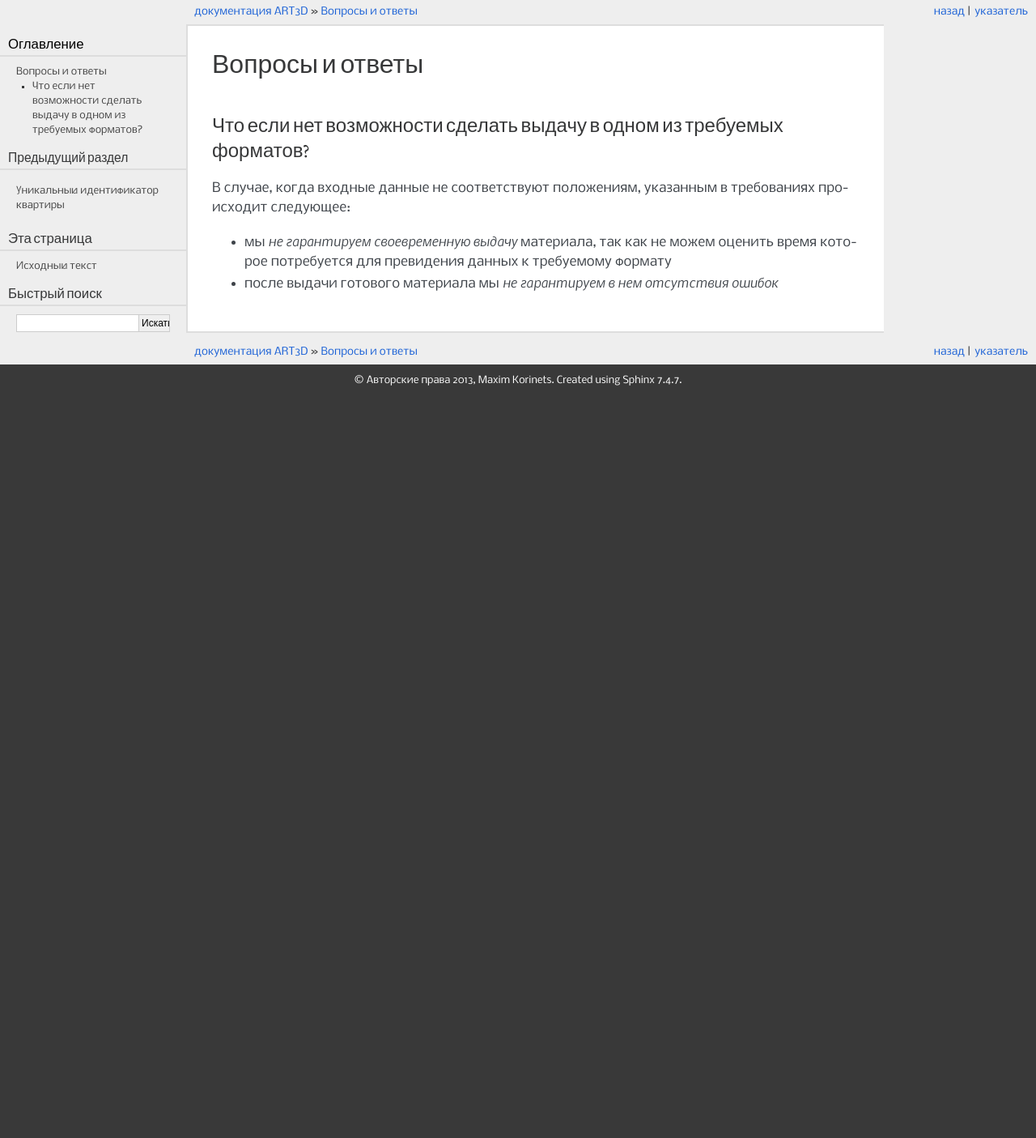
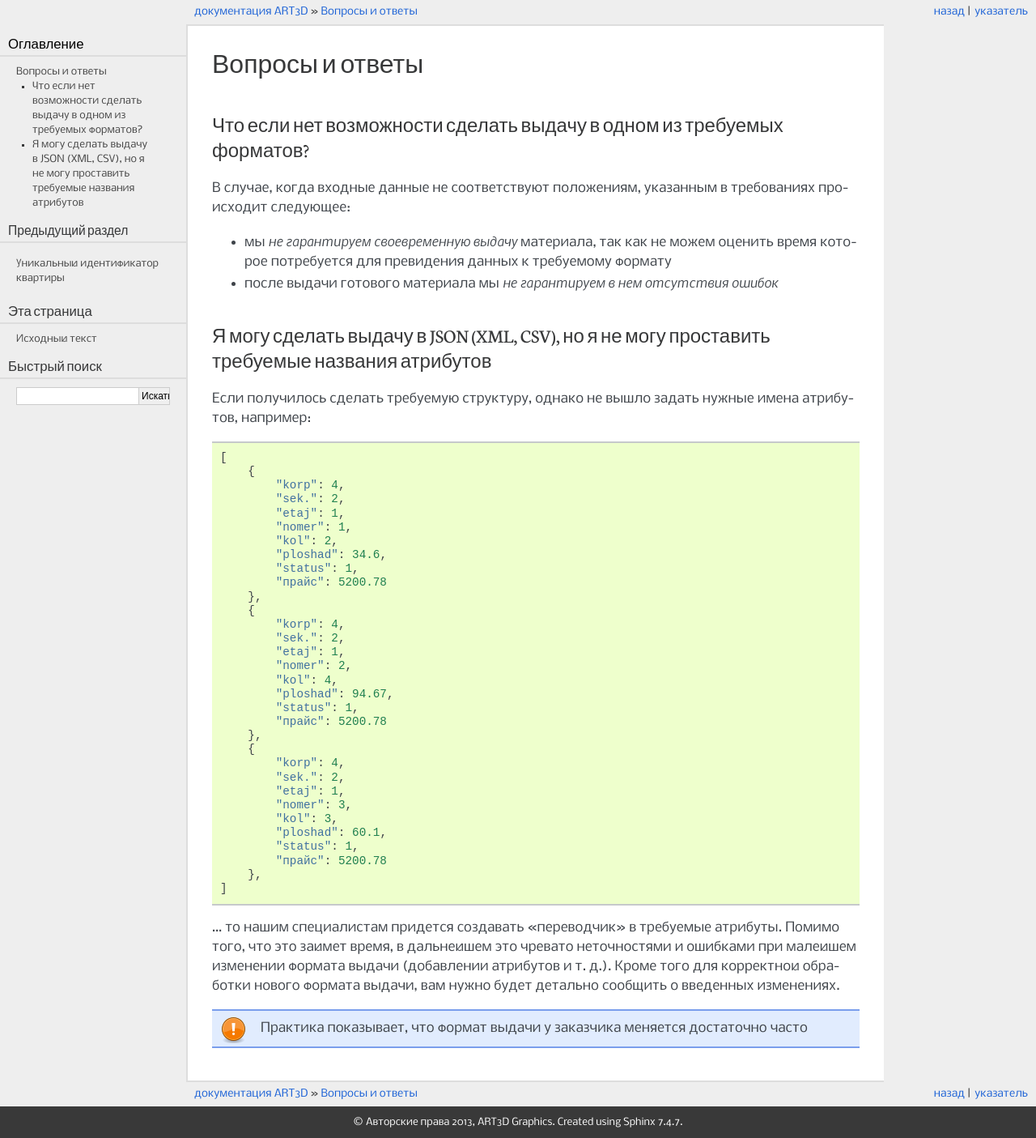
Before and after one commit to art3d-dev/docs, a Sphinx documentation site: the page built from source/faq.rst, in a window 1280 px wide. Shown: the whole page at 81% size. Built offline with Sphinx 7.4.7, drawn with Linux system fonts in a browser that asks for light colours; before the commit the page ends 900 px from its top, so only the background shows below that.

Commit message:
added to faq, CSV

```diff
--- a/source/JSON.rst
+++ b/source/JSON.rst
@@ -119,7 +119,7 @@ JSON для прямого подключения к сайту
      }
     }
 
-Где ``4-3-1``, ``4-3-2`` и ``4-3-3`` - :doc:`уникальные идентификаторы </id>`,
+``4-3-1``, ``4-3-2`` и ``4-3-3`` - :doc:`уникальные идентификаторы </id>`,
 состоящие из номера `очереди`, номера `корпуса` и номера `квартиры`
 
  .. note::
--- a/source/conf.py
+++ b/source/conf.py
@@ -41,7 +41,7 @@ master_doc = 'index'
 
 # General information about the project.
 project = u'ART3D'
-copyright = u'2013, Maxim Korinets'
+copyright = u'2013, ART3D Graphics'
 
 # The version info for the project you're documenting, acts as replacement for
 # |version| and |release|, also used in various other places throughout the
--- a/source/faq.rst
+++ b/source/faq.rst
@@ -3,7 +3,7 @@
 ================
 
 Что если нет возможности сделать выдачу в одном из требуемых форматов?
-=========================================================================
+======================================================================
 
 В случае, когда входные данные не соответствуют положениям, указанным в
 требованиях происходит следующее:
@@ -11,3 +11,54 @@
 * мы *не гарантируем своевременную выдачу* материала, так как не можем оценить
   время которое потребуется для превидения данных к требуемому формату
 * после выдачи готового материала мы *не гарантируем в нем отсутствия ошибок*
+
+Я могу сделать выдачу в JSON (XML, CSV), но я не могу проставить требуемые названия атрибутов
+=============================================================================================
+
+Если получилось сделать требуемую структуру, однако не вышло задать нужные
+имена атрибутов, например::
+
+    [
+        {
+            "korp": 4,
+            "sek.": 2,
+            "etaj": 1,
+            "nomer": 1,
+            "kol": 2,
+            "ploshad": 34.6,
+            "status": 1,
+            "прайс": 5200.78
+        },
+        {
+            "korp": 4,
+            "sek.": 2,
+            "etaj": 1,
+            "nomer": 2,
+            "kol": 4,
+            "ploshad": 94.67,
+            "status": 1,
+            "прайс": 5200.78
+        },
+        {
+            "korp": 4,
+            "sek.": 2,
+            "etaj": 1,
+            "nomer": 3,
+            "kol": 3,
+            "ploshad": 60.1,
+            "status": 1,
+            "прайс": 5200.78
+        },
+    ]
+
+
+... то нашим специалистам придется создавать "переводчик" в требуемые атрибуты.
+Помимо того, что это займет время, в дальнейшем это чревато неточностями и
+ошибками при малейшем изменении формата выдачи (добавлении атрибутов и т. д.).
+Кроме того для корректной обработки нового формата выдачи, вам нужно будет
+детально сообщить о введенных изменениях.
+
+.. note::
+   Практика показывает, что формат выдачи у заказчика меняется достаточно часто
+
+.. TODO добавить вопрос о "шахматках"
--- a/source/index.rst
+++ b/source/index.rst
@@ -37,7 +37,7 @@ ART3D: Требования и рекомендации
 Помимо вышеуказанной выдачи следует предоставить комментарии по необходимости:
 
 * валюта, в которой указаны цены
-* ...
+* значения :doc:`атрибутов квартиры </attributes>` по умолчанию, если нет данных
 
 Чертежи планировок
 ------------------
```
Also changed, not shown: source/CSV.rst (+26 -11 lines).
